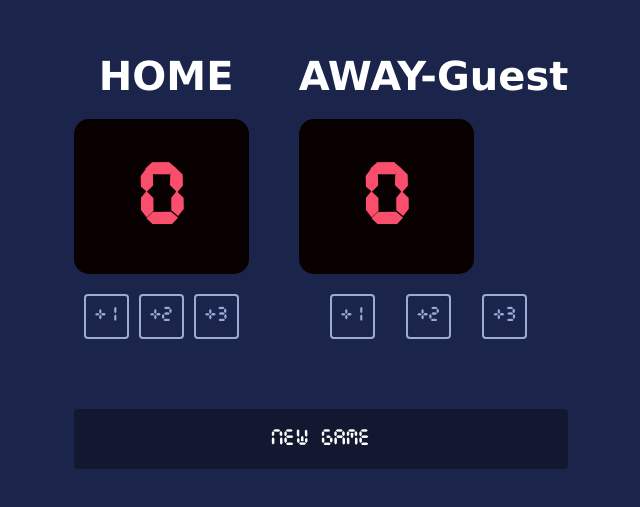
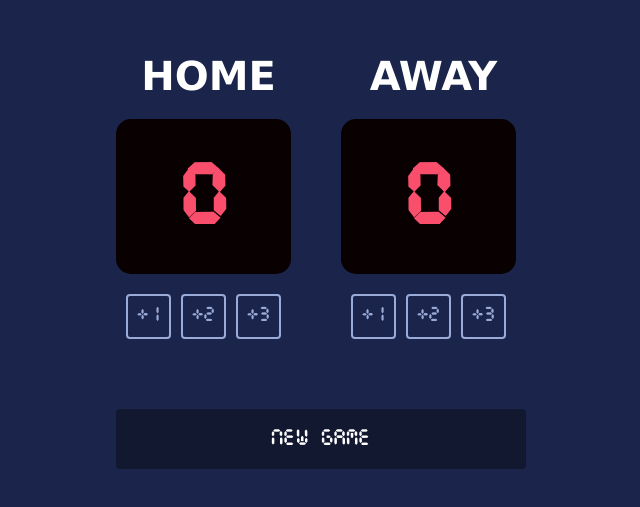
Before and after one commit to mo-mansour/Game-Scoreboard-main, a plain HTML site: page index.html in a window 1280 px wide. Shown: the part 117-624 px from the top of the page, without its empty margins (319-959 px from the left). Drawn offline with Linux system fonts and the light colour scheme.

Commit message:
Update index.html

```diff
--- a/index.html
+++ b/index.html
@@ -20,7 +20,7 @@
                     </div>
 
                     <div class="guest-container">
-                        <h3>AWAY-Guest</h3>
+                        <h3>AWAY</h3>
                         <div id="guest-score">
                             <h5 id="guest-score-num">0</h5>
                         </div>
```
